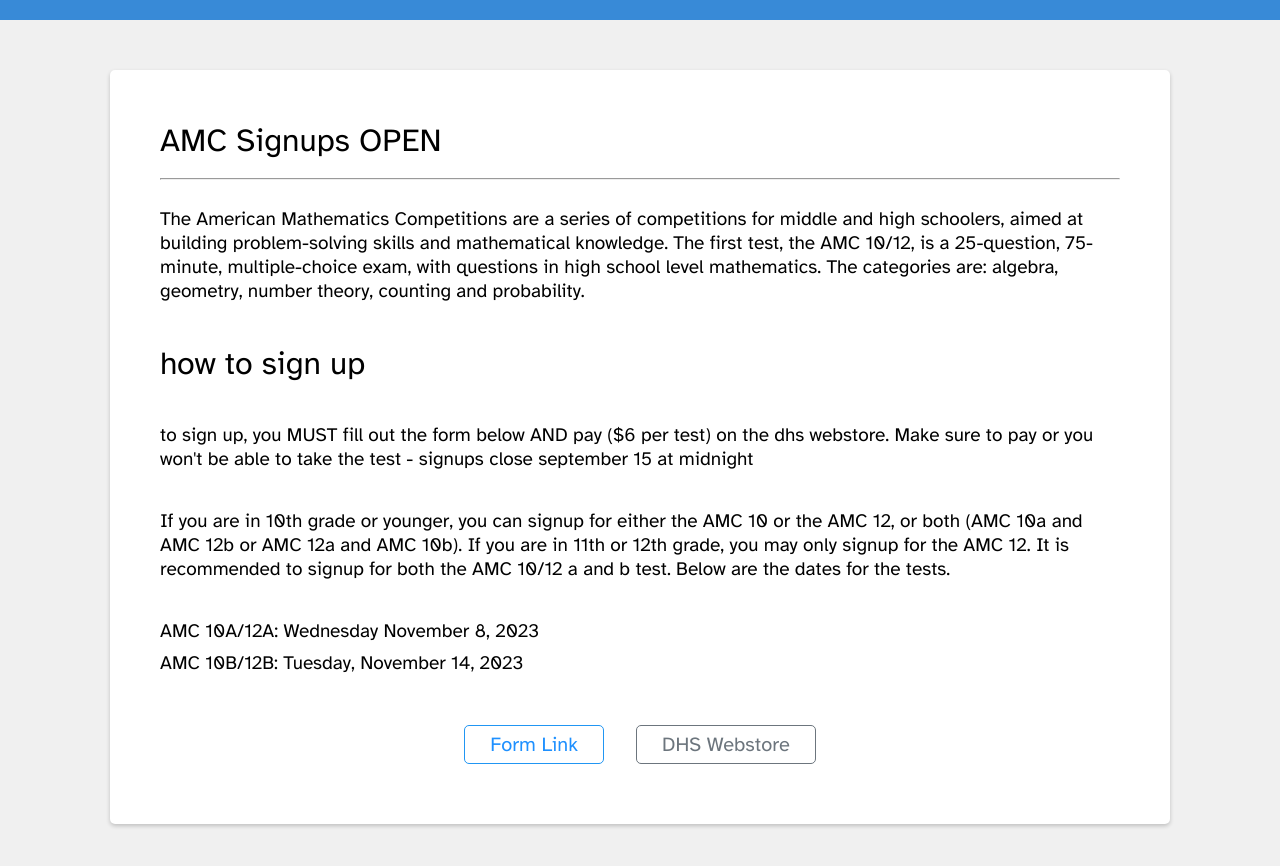
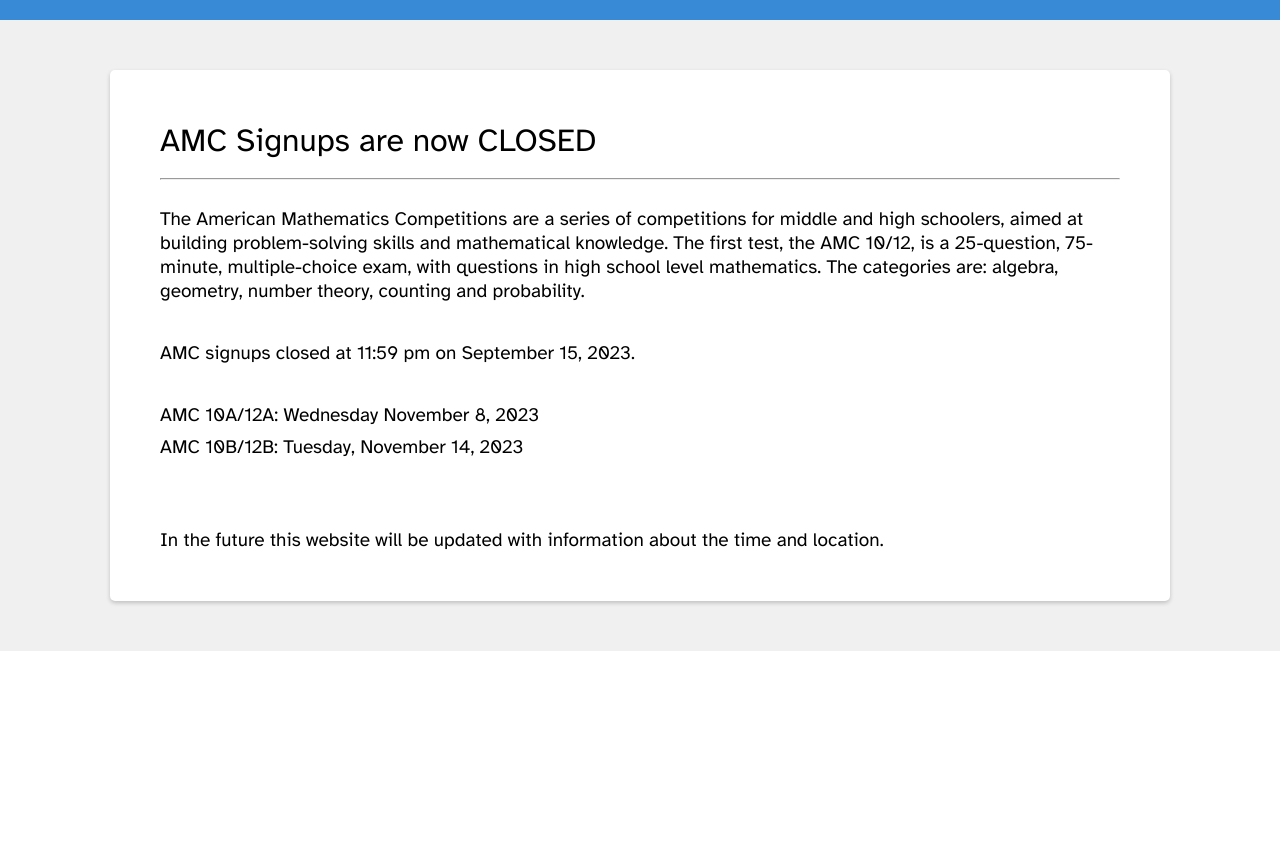
Before and after one commit to dhs-math-club/dhs-math-club.github.io, a React (Vite) app: page / in a window 1280 px wide. Shown: the part 520-1386 px from the top of the page. After the commit the page ends 1171 px from the top, so only its background shows below. Built offline with nearby package versions, Linux system fonts and the light colour scheme.

Commit message:
update amc info to reflect that signups are closed

```diff
--- a/src/App.tsx
+++ b/src/App.tsx
@@ -23,7 +23,7 @@
             <li className='nav-links'>About Us</li>
           </ul>
           <div className='buttons'>
-            <button onClick={(e) => { e.preventDefault(); window.location.href = 'https://forms.gle/t5eBV4xaKTkM6p1Y9'; }} className='amc-button'>Signup For AMCs</button>
+            {/* <button onClick={(e) => { e.preventDefault(); window.location.href = 'https://forms.gle/t5eBV4xaKTkM6p1Y9'; }} className='amc-button'>Signup For AMCs</button> */}
             <button onClick={(e) => { e.preventDefault(); window.location.href = 'https://discord.gg/wCZRVq52m7'; }} className='discord-button'>Join Discord</button>
           </div>
         </div>
@@ -32,20 +32,22 @@
         </div>
         <div className='amc-section'>
           <div ref={amc} className='amc-card'>
-            <h1 className='amc-title'>AMC Signups OPEN</h1>
+            <h1 className='amc-title'>AMC Signups are now CLOSED</h1>
             <hr className='hr-amc' />
             <p className='amc-content'>The American Mathematics Competitions are a series of competitions for middle and high schoolers, aimed at building problem-solving skills and mathematical knowledge. The first test, the AMC 10/12, is a 25-question, 75-minute, multiple-choice exam, with questions in high school level mathematics. The categories are: algebra, geometry, number theory, counting and probability. </p>
-            <h1>how to sign up</h1>
-            <p className='amc-content'>to sign up, you MUST fill out the form below AND pay ($6 per test) on the dhs webstore. Make sure to pay or you won't be able to take the test - signups close september 15 at midnight</p>
-            <p className='amc-content'>If you are in 10th grade or younger, you can signup for either the AMC 10 or the AMC 12, or both (AMC 10a and AMC 12b or AMC 12a and AMC 10b). If you are in 11th or 12th grade, you may only signup for the AMC 12. It is recommended to signup for both the AMC 10/12 a and b test. Below are the dates for the tests.</p>
+            {/* <h1>how to sign up</h1> */}
+            <p className='amc-content'>AMC signups closed at 11:59 pm on September 15, 2023.</p>
+            {/* <p className='amc-content'>to sign up, you MUST fill out the form below AND pay ($6 per test) on the dhs webstore. Make sure to pay or you won't be able to take the test - signups close september 15 at midnight</p> */}
+            {/* <p className='amc-content'>If you are in 10th grade or younger, you can signup for either the AMC 10 or the AMC 12, or both (AMC 10a and AMC 12b or AMC 12a and AMC 10b). If you are in 11th or 12th grade, you may only signup for the AMC 12. It is recommended to signup for both the AMC 10/12 a and b test. Below are the dates for the tests.</p> */}
             <div className='amc-dates'>
               <p className='amc-date'>AMC 10A/12A: Wednesday November 8, 2023</p>
               <p className='amc-date'>AMC 10B/12B: Tuesday, November 14, 2023</p>
             </div>
-            <div className='amc-buttons'>
-              <button onClick={(e) => { e.preventDefault(); window.location.href = 'https://forms.gle/t5eBV4xaKTkM6p1Y9'; }} className='amc-button'>Form Link</button>
-              <button onClick={(e) => { e.preventDefault(); window.location.href = 'https://dublingaelswebstore.myschoolcentral.com/Index.aspx#/1/product/10267'; }} className='discord-button'>DHS Webstore</button>
-            </div>
+            <p className='amc-content'>In the future this website will be updated with information about the time and location.</p>
+            {/* <div className='amc-buttons'> */}
+            {/*   <button onClick={(e) => { e.preventDefault(); window.location.href = 'https://forms.gle/t5eBV4xaKTkM6p1Y9'; }} className='amc-button'>Form Link</button> */}
+            {/*   <button onClick={(e) => { e.preventDefault(); window.location.href = 'https://dublingaelswebstore.myschoolcentral.com/Index.aspx#/1/product/10267'; }} className='discord-button'>DHS Webstore</button> */}
+            {/* </div> */}
           </div>
         </div>
       </div>
```
